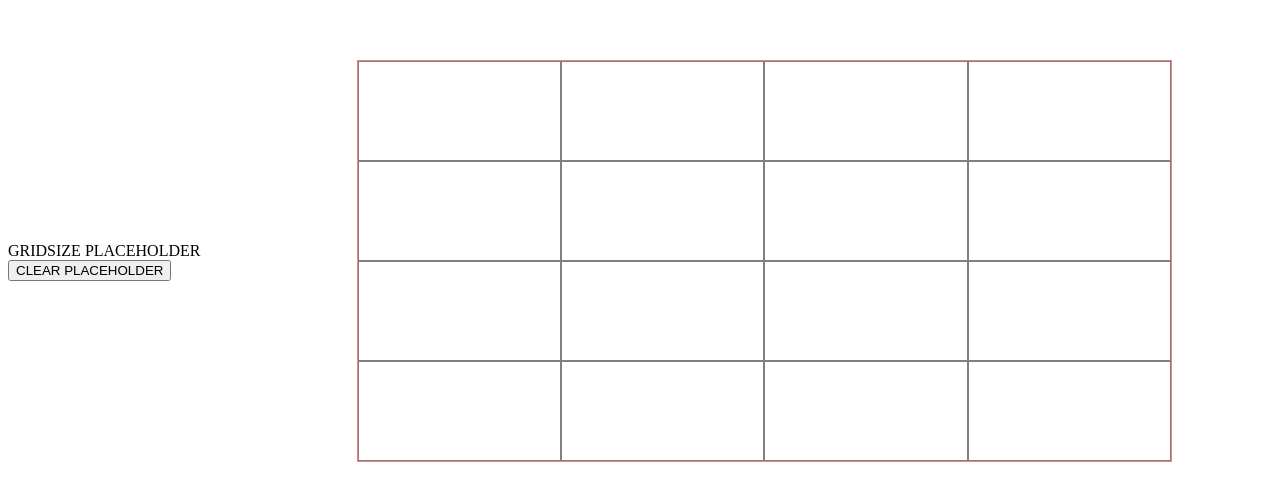
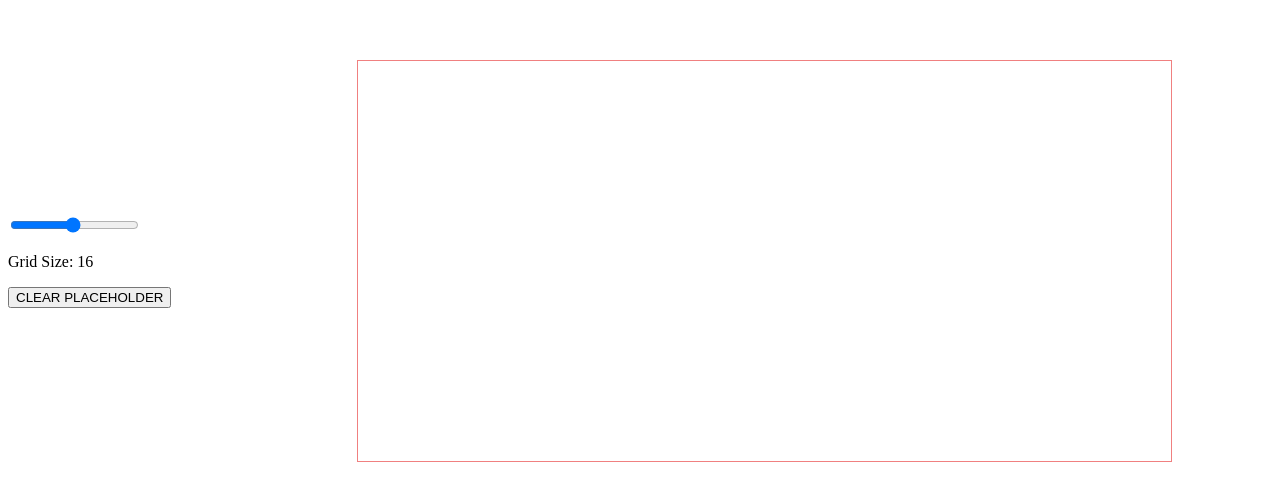
Before and after one commit to yphuang94/Etch-a-Sketch, a plain HTML site: page index.html in a window 1280 px wide. Shown: the part 147-648 px from the top of the page. Drawn offline with Linux system fonts and the light colour scheme.

Commit message:
add grid reset when slider changes

```diff
--- a/index.html
+++ b/index.html
@@ -11,8 +11,10 @@
 <body>
     <div id="main-container">
         <div id="user-container">
-            <div id="gridsize">GRIDSIZE PLACEHOLDER</div>
-            <div id="gridsize"><button onclick="clearGrid()">CLEAR PLACEHOLDER</button></div>
+            <div><input type="range" min="1" max="32" value="16" id="slider">
+            <p>Grid Size: <span id="gridsize"></span></p>
+            </div>
+            <div id="clear-grid"><button onclick="clearGrid()">CLEAR PLACEHOLDER</button></div>
         </div>
         <div id="grid-container" onmousemove="colorGrid()"></div>
     </div>
@@ -20,14 +22,33 @@
 
     <script>
 
+        var slider = document.getElementById("slider"); //grabs HTML element of slider
+        var output = document.getElementById("gridsize"); //grabs HTML element of slider value
 
+        output.innerHTML = slider.value; //fills HTML of slider value with "16", which is the default
+
+
+        slider.oninput = function() { //when slider is changed, update output with new slider value
+            output.innerHTML = slider.value;
+        }
+
+        slider.onmouseup = function() {
+            output.innerHTML = slider.value;
+            createGrid();
+        }
 
         var mouseToggle = false;
         let pos = "";
 
-        for (i = 0; i < 16; i++) {
+        function createGrid() {
+        let parent = document.getElementById("grid-container") //reset grid
+        while (parent.hasChildNodes()) {
+            parent.removeChild(parent.firstChild);
+        }
+        for (i = 0; i < slider.value; i++) { //create new grid
             let new_container = document.getElementById("grid-container").appendChild(document.createElement('div'));
             new_container.classList.add("grid");
+        }
         }
 
         document.addEventListener("mousedown", function (){
```
